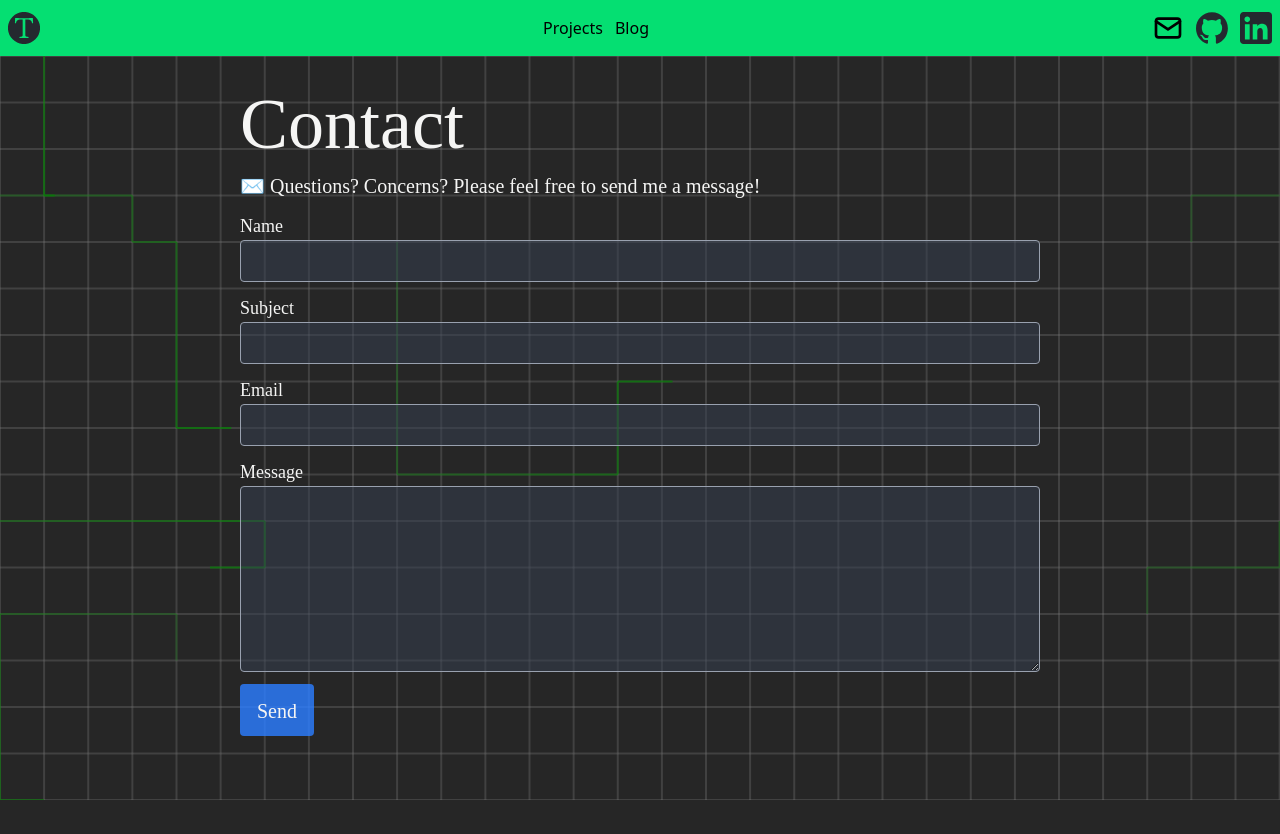
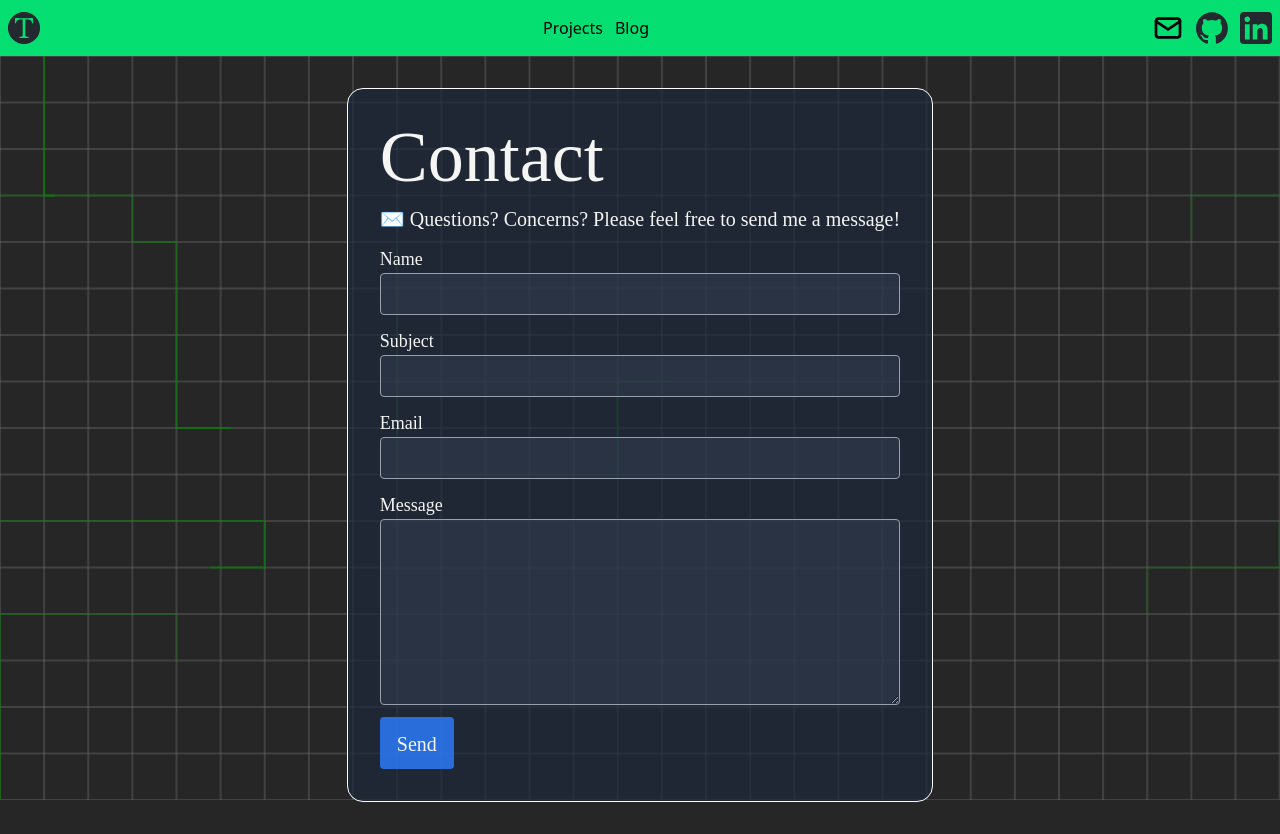
Before and after one commit to tony-montemuro/dev-blog, a SvelteKit app: page /contact in a window 1280 px wide. Before the commit the page ends 800 px from the top, so only its background shows below. Built offline with nearby package versions, Linux system fonts and the light colour scheme; a web font is replaced by a local one.

Commit message:
tweaks to contact page styling

```diff
--- a/src/routes/contact/+page.svelte
+++ b/src/routes/contact/+page.svelte
@@ -72,10 +72,13 @@
 
 <Grid />
 <div class="w-app lg:h-app flex items-center justify-center p-(--app-padding)">
-  <form bind:this={form} class="flex w-200 flex-col gap-3">
+  <article class="rounded-2xl border border-white bg-slate-800/70 p-8">
+    <form bind:this={form} class="flex w-full flex-col gap-3">
       <div class="animate-floatin flex flex-col gap-3">
         <h1 class="text-7xl">Contact</h1>
-      <span class="text-xl"> ✉️ Questions? Concerns? Please feel free to send me a message! </span>
+        <span class="text-xl">
+          ✉️ Questions? Concerns? Please feel free to send me a message!
+        </span>
       </div>
       <div class="input flex flex-col opacity-0">
         <label for="name" class="text-lg">Name</label>
@@ -143,4 +146,5 @@
         {/if}
       </div>
     </form>
+  </article>
 </div>
```
Lines whose indentation alone changed are shown as unchanged.
